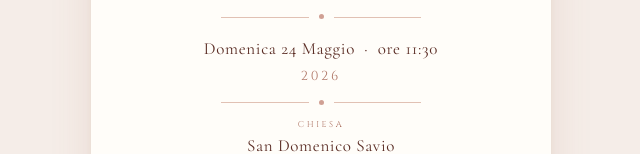
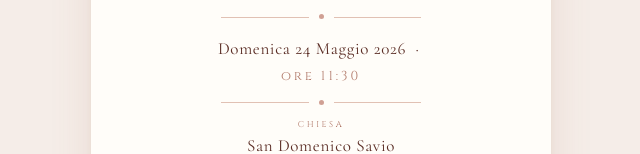
Before and after one commit to effedg/invito_comunione_beatrice-, a plain HTML site: page index.html in a window 1280 px wide. Shown: the part 650-804 px from the top of the page, 319-959 px from the left. Drawn offline with nearby package versions, Linux system fonts and the light colour scheme.

Commit message:
Fix date and email formatting in index.html

```diff
--- a/index.html
+++ b/index.html
@@ -249,8 +249,8 @@
     <div class="divider"><div class="dline"></div><div class="dsym"></div><div class="dline"></div></div>
 
     <div class="info-block">
-      <p class="info-main">Domenica 24 Maggio &nbsp;·&nbsp; ore 11:30</p>
-      <p class="info-year">2026</p>
+      <p class="info-main">Domenica 24 Maggio 2026 &nbsp;·&nbsp;</p>
+      <p class="info-year">ore 11:30</p>
     </div>
 
     <div class="divider" style="margin:.9rem auto"><div class="dline"></div><div class="dsym"></div><div class="dline"></div></div>
@@ -328,7 +328,7 @@ function sendRSVP() {
   var err    = document.getElementById('err-msg');
   if (!nome || !ospiti) { err.style.display = 'block'; return; }
   err.style.display = 'none';
-  var to      = 'mattei.stefania@libero.it', 'falso.francesco1@gmail.com';
+  var to = 'mattei.stefania@libero.it, falso.francesco1@gmail.com';
   var subject = encodeURIComponent('RSVP Comunione Beatrice — ' + nome);
   var body    = encodeURIComponent(
     'CONFERMA DI PRESENZA\n════════════════════\n\n' +
```
